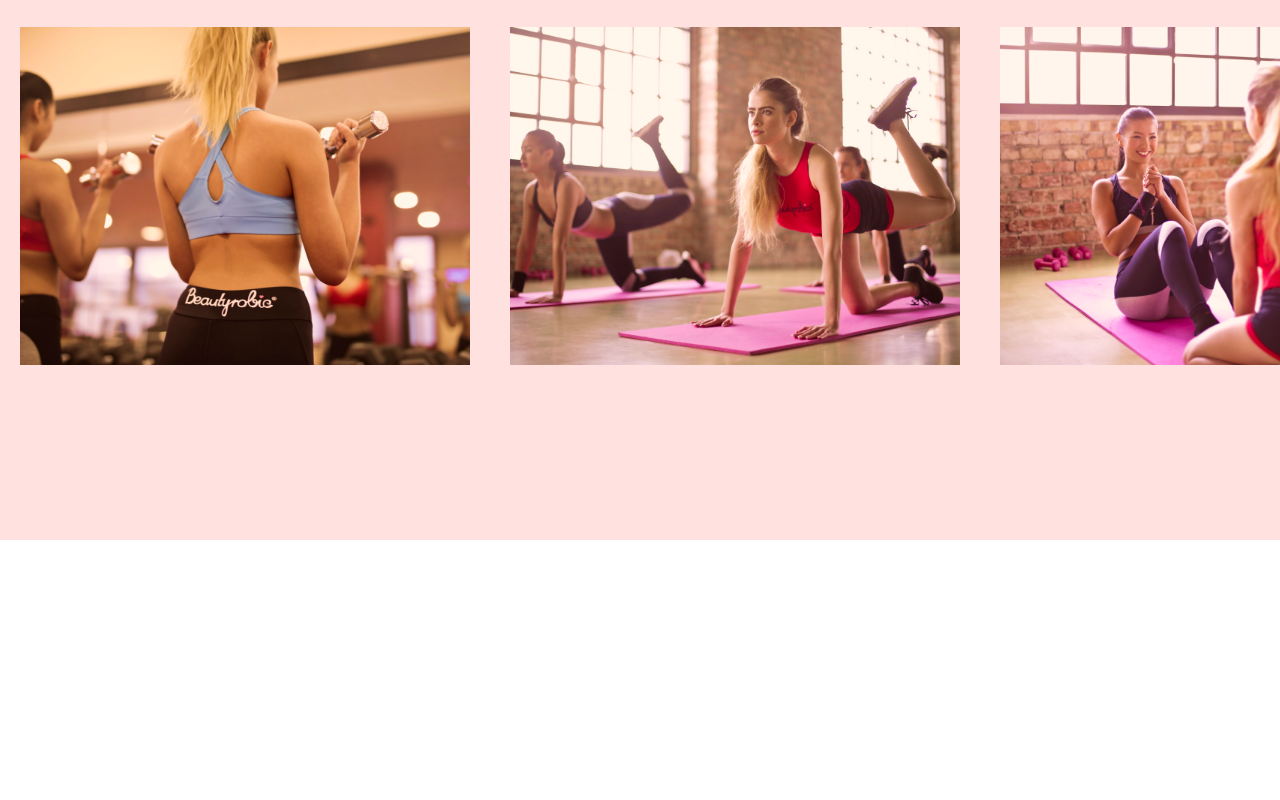
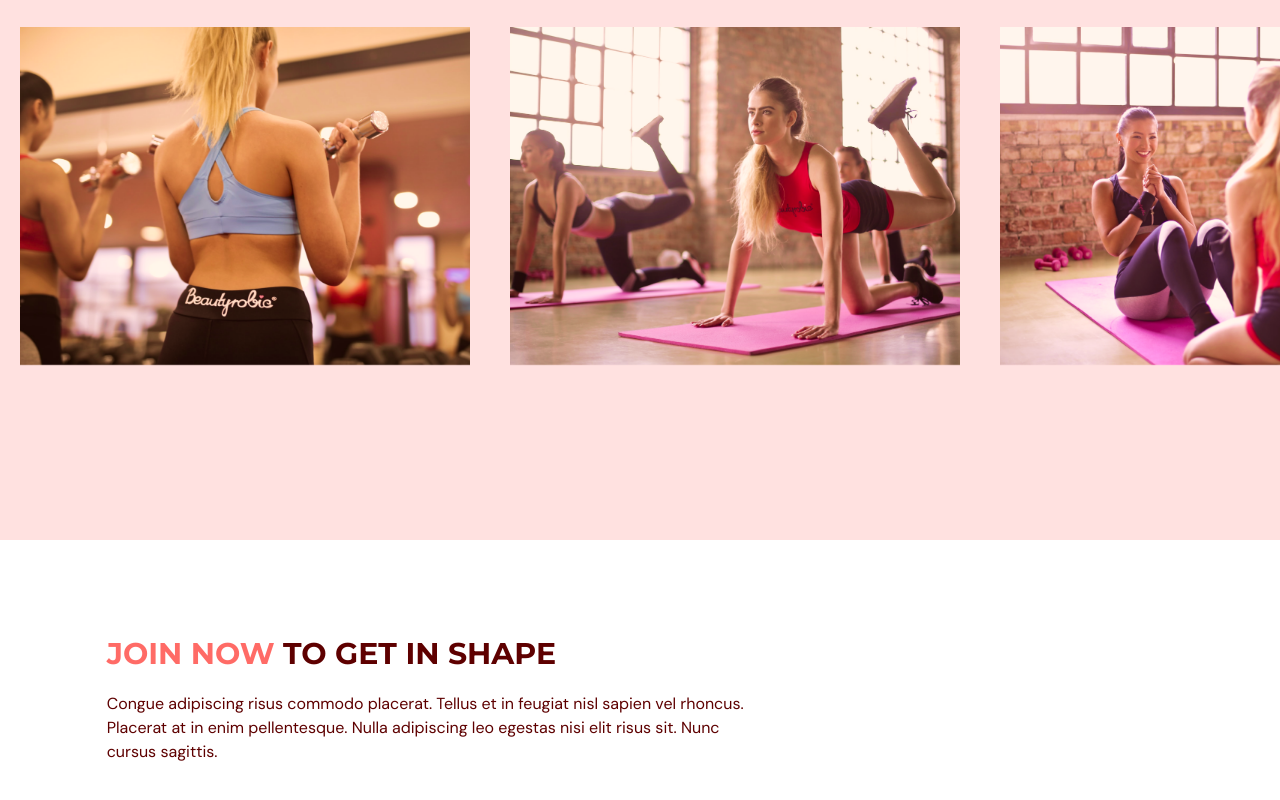
Before and after one commit to drummer-Yurii/gym-typescript, a React (Vite) app: page / in a window 1280 px wide. Shown: the part 2450-3250 px from the top of the page. Before the commit the page ends 2990 px from the top, so only its background shows below. Built offline with nearby package versions, Linux system fonts and the light colour scheme.

Commit message:
add header to contactus page

```diff
--- a/package.json
+++ b/package.json
@@ -13,7 +13,8 @@
     "framer-motion": "^8.5.0",
     "react": "^18.2.0",
     "react-anchor-link-smooth-scroll": "^1.0.12",
-    "react-dom": "^18.2.0"
+    "react-dom": "^18.2.0",
+    "react-hook-form": "^7.42.1"
   },
   "devDependencies": {
     "@types/node": "^18.11.18",
--- a/src/App.tsx
+++ b/src/App.tsx
@@ -2,6 +2,7 @@
 import Home from '@/scenes/home';
 import OurClasses from '@/scenes/ourClasses';
 import Benefits from '@/scenes/benefits';
+import ContactUs from '@/scenes/contactUs';
 import { useEffect, useState } from 'react';
 import { SelectedPage } from '@/shared/types';
 
@@ -30,6 +31,7 @@
       <Home setSelectedPage={setSelectedPage} />
       <Benefits setSelectedPage={setSelectedPage} />
       <OurClasses setSelectedPage={setSelectedPage} />
+      <ContactUs setSelectedPage={setSelectedPage} />
     </div>
   )
 }
--- /dev/null
+++ b/src/scenes/contactUs/index.tsx
@@ -0,0 +1,41 @@
+import {useForm} from "react-hook-form";
+import { SelectedPage } from "@/shared/types";
+import { motion } from "framer-motion";
+import ContactUsPageGraphic from "@/assets/ContactUsPageGraphic.png";
+import HText from "@/shared/HText";
+
+type Props = {
+    setSelectedPage: (value: SelectedPage) => void;
+}
+
+const ContactUs = ({setSelectedPage}: Props) => {
+  return (
+    <section id="contactus" className="mx-auto w-5/6 pt-24 pb-32">
+        <motion.div onViewportEnter={() => setSelectedPage(SelectedPage.ContactUs)}>
+            {/* HEADER */}
+            <motion.div
+                className="md:w-3/5"
+                initial="hidden"
+                whileInView="visible"
+                viewport={{once: true, amount: 0.5}}
+                transition={{duration: 0.5}}
+                variants={{
+                    hidden: {opacity: 0, x:-50},
+                    visible: {opacity: 1, x: 0},
+                }}
+            >
+                <HText>
+                    <span className="text-primary-500">JOIN NOW</span> TO GET IN SHAPE
+                </HText>
+                <p className="my-5">
+                    Congue adipiscing risus commodo placerat. Tellus et in feugiat nisl
+                    sapien vel rhoncus. Placerat at in enim pellentesque. Nulla
+                    adipiscing leo egestas nisi elit risus sit. Nunc cursus sagittis.
+                </p>
+            </motion.div>
+        </motion.div>
+    </section>
+  )
+}
+
+export default ContactUs
```
Also changed, not shown: 1 other file (tests, documents, lock files or other folders).
